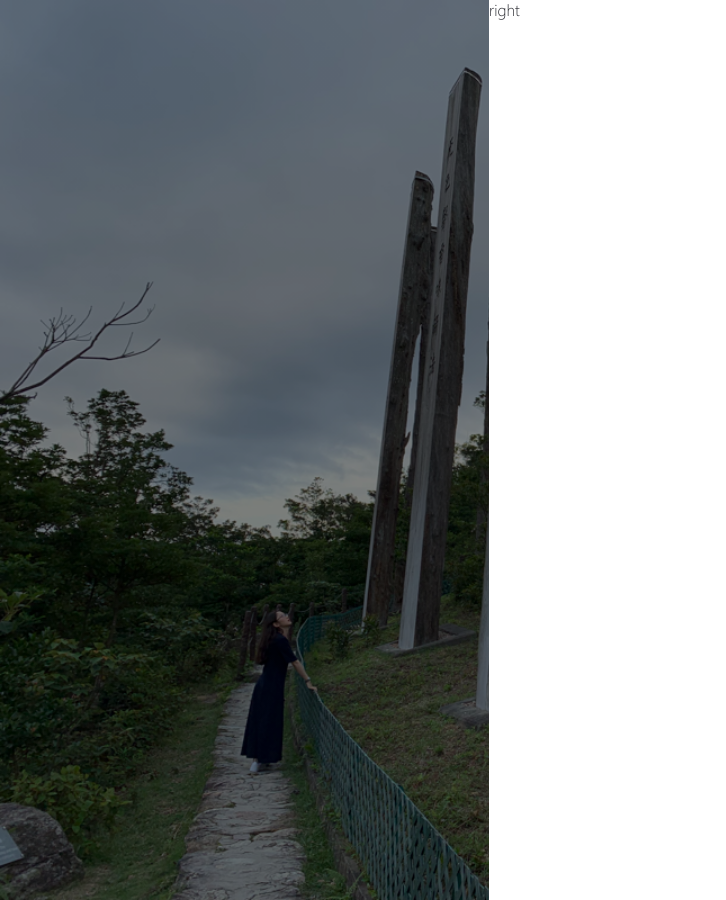
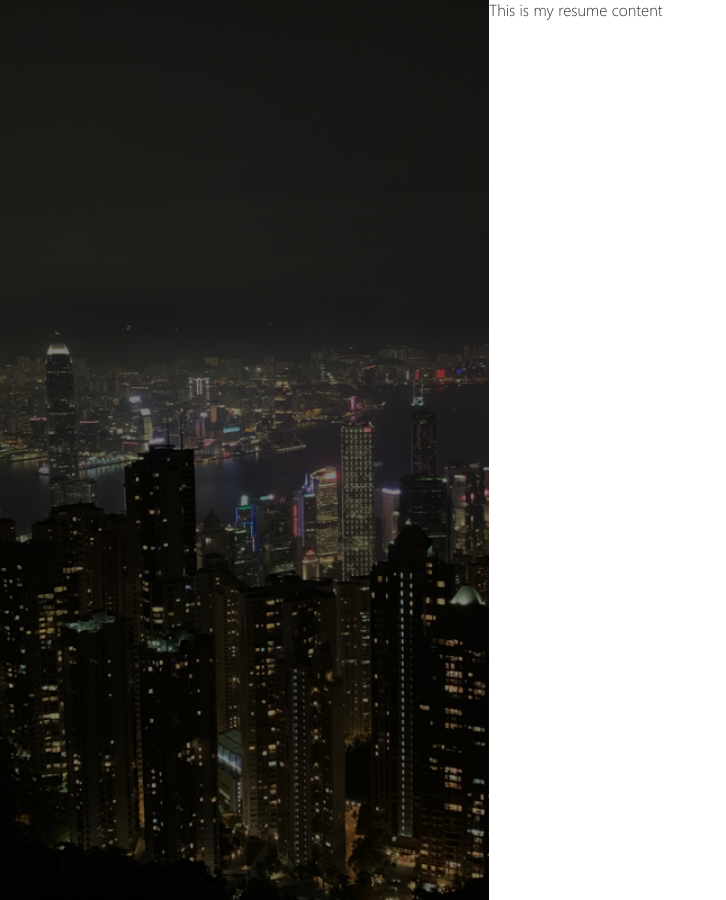
Before and after one commit to PFTian/PFTian.github.io, a Jekyll site: the page built from _pages/resume.md, in a window 1280 px wide. Shown: the whole page, without its empty margins (0-726 px from the left). Built offline with Jekyll 4.4.1, drawn with Linux system fonts in a browser that asks for light colours.

Commit message:
add resume img.

```diff
--- a/_layouts/resume.html
+++ b/_layouts/resume.html
@@ -10,7 +10,7 @@ layout: compress
 
     </div>
     <div class="block-right">
-        right
+        This is my resume content
     </div>
 </body>
 </html>
```
Also changed, not shown: images/resume.png, 1 other file.
